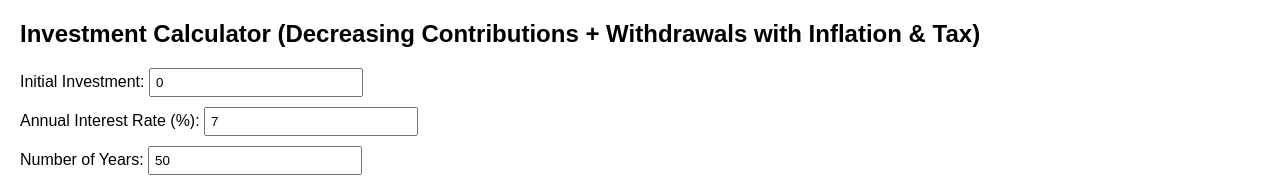
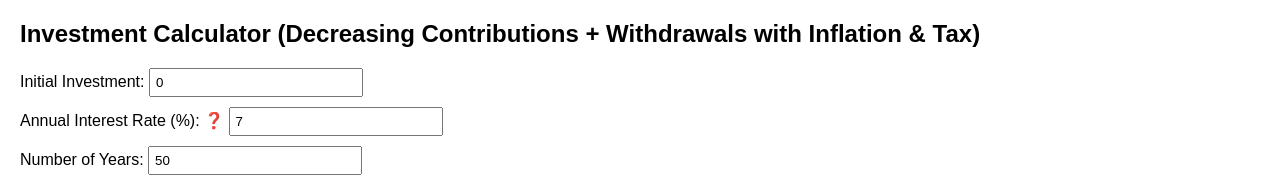
Before and after one commit to vovka/financial-planning, a plain HTML site: page freedom/index.html in a window 1280 px wide. Shown: the top 183 px of the page. Drawn offline with Linux system fonts and the light colour scheme.

Commit message:
Common annual rates

```diff
--- a/freedom/index.html
+++ b/freedom/index.html
@@ -21,7 +21,18 @@
   <input type="number" id="initial" value="0">
 </label>
 
-<label>Annual Interest Rate (%):
+<label>
+  Annual Interest Rate (%):
+  <span title="Typical ranges:
+• S&P 500 ETF: 7–10%
+• Dividend ETFs: 5–8%
+• Govt Bonds: 3–5%
+• Corp Bonds: 4–6%
+• High-yield Bonds: 7–10%
+• Bank Deposits: 3–5%
+• REITs: 6–9%">
+    ❓
+  </span>
   <input type="number" id="rate" value="7">
 </label>
 
```
